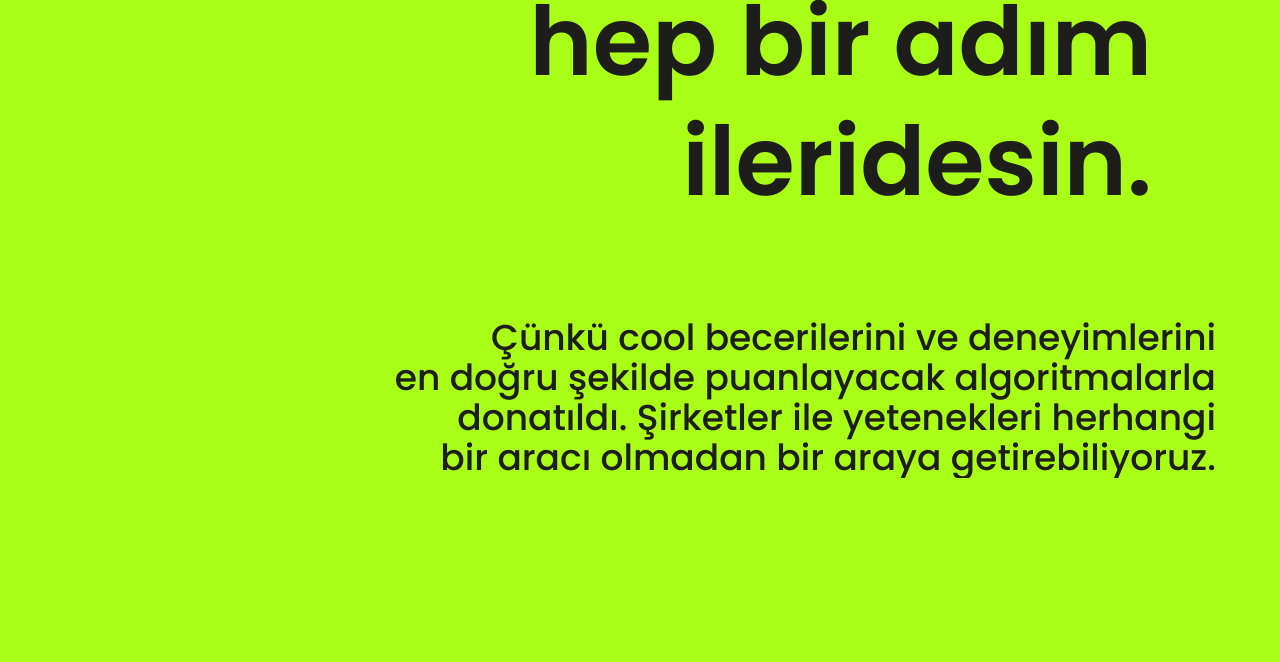
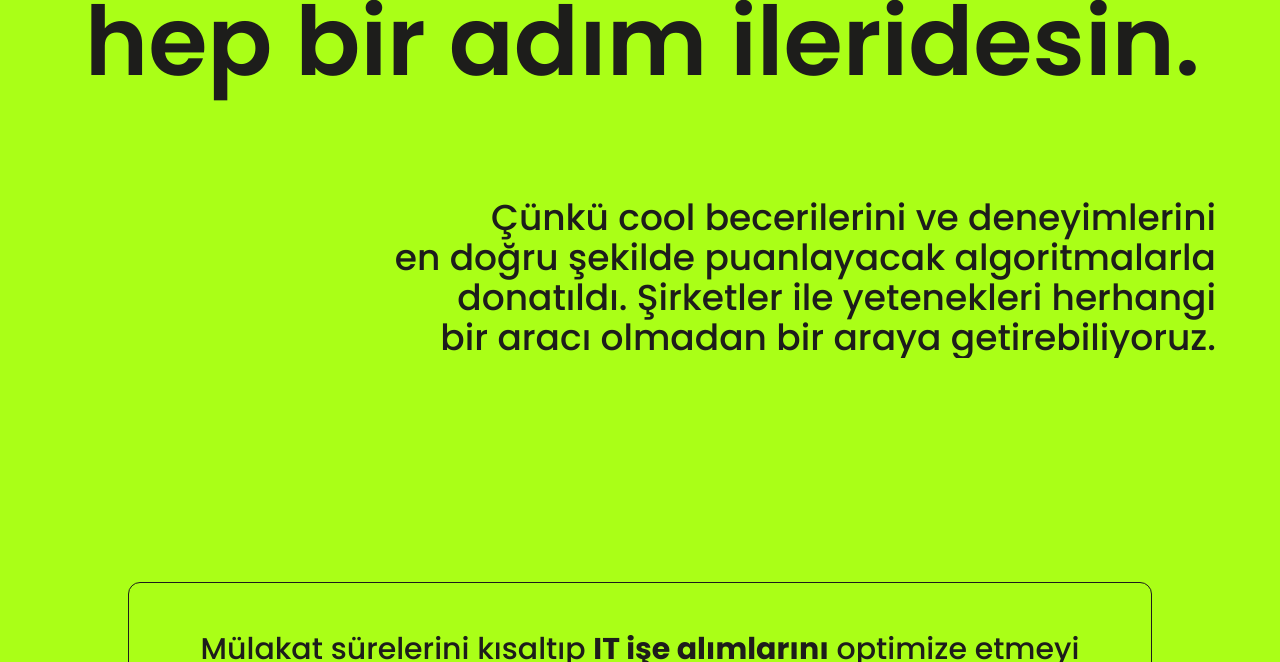
Before and after one commit to CourseOfOnesLife/landing-page, a plain HTML site: page index.html in a window 1280 px wide. Shown: the part 2168-2830 px from the top of the page. Drawn offline with nearby package versions, Linux system fonts and the light colour scheme; a web font is replaced by a local one.

Commit message:
Add files via upload

```diff
--- a/input.css
+++ b/input.css
@@ -3,9 +3,7 @@
 @tailwind utilities;
 @import url("https://fonts.googleapis.com/css2?family=Poppins:ital,wght@0,300;0,400;0,500;0,600;0,700;1,400;1,500;1,600;1,800&display=swap");
 
-.section-2-header {
-  margin-right: 3rem;
-}
+
 
 .nav {
   z-index: 999;
```
